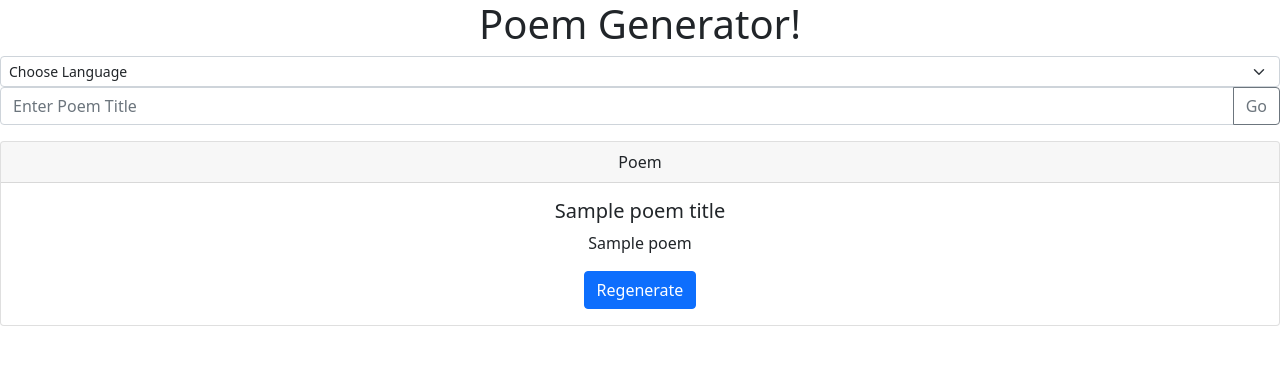
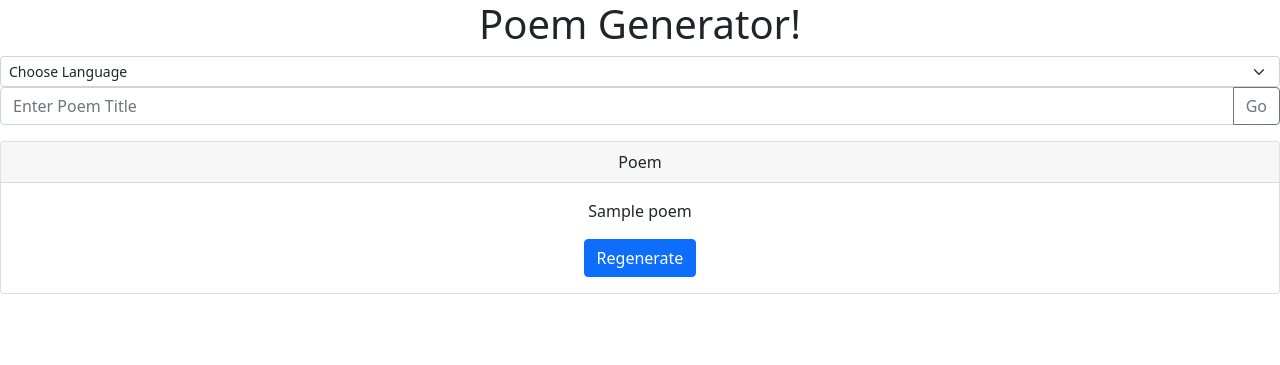
Before and after one commit to itzharshit/automatic-goggles, a Flask app: template Templates/index.html in a window 1280 px wide. Shown: the top 365 px of the page. Run offline with Flask 3, Linux system fonts and the light colour scheme; the template is opened without the code that fills it: most values are stand-ins (such as "Sample title", 1, 10 or a date in 2020).

Commit message:
Update index.html

```diff
--- a/Templates/index.html
+++ b/Templates/index.html
@@ -1,3 +1,4 @@
+<!-- templates/index.html -->
 <!doctype html>
 <html lang="en">
 <head>
@@ -8,8 +9,8 @@
 </head>
 <body>
     <h1><center>Poem Generator!</center></h1>
-    <form method="post" action="/">
-        <select class="form-select form-select-sm" name="language" aria-label=".form-select-sm example">
+    <form method="post" action="/" id="poemForm">
+        <select class="form-select form-select-sm" name="language" aria-label="Choose Language">
             <option selected>Choose Language</option>
             <option value="Hindi">Hindi</option>
             <option value="English">English</option>
@@ -19,7 +20,7 @@
             <option value="Punjabi">Punjabi</option>
         </select>
         <div class="input-group mb-3">
-            <input type="text" class="form-control" name="poem_title" placeholder="Enter Poem Title" aria-label="Recipient'sscribedby="button-addon2">
+            <input type="text" class="form-control" name="poem_title" placeholder="Enter Poem Title" aria-label="Enter Poem Title" required>
             <button class="btn btn-outline-secondary" type="submit" id="button-addon2">Go</button>
         </div>
     </form>
@@ -27,10 +28,9 @@
         <div class="card-header"> Poem </div>
         <div class="card-body">
             {% if poem %}
-            <h5 class="card-title">{{ poem_title }}</h5>
             <p class="card-text">{{ poem }}</p>
             {% endif %}
-            <a href="#" class="btn btn-primary">Regenerate</a>
+            <button onclick="document.getElementById('poemForm').submit();" class="btn btn-primary">Regenerate</button>
         </div>
     </div>
     <script src="https://cdn.jsdelivr.net/npm/bootstrap@5.0.2/dist/js/bootstrap.bundle.min.js" integrity="sha384-MrcW6ZMFYlzcLA8Nl+NtUVF0sA7MsXsP1UyJoMp4YLEuNSfAP+JcXn/tWtIaxVXM" crossorigin="anonymous"></script>
```
